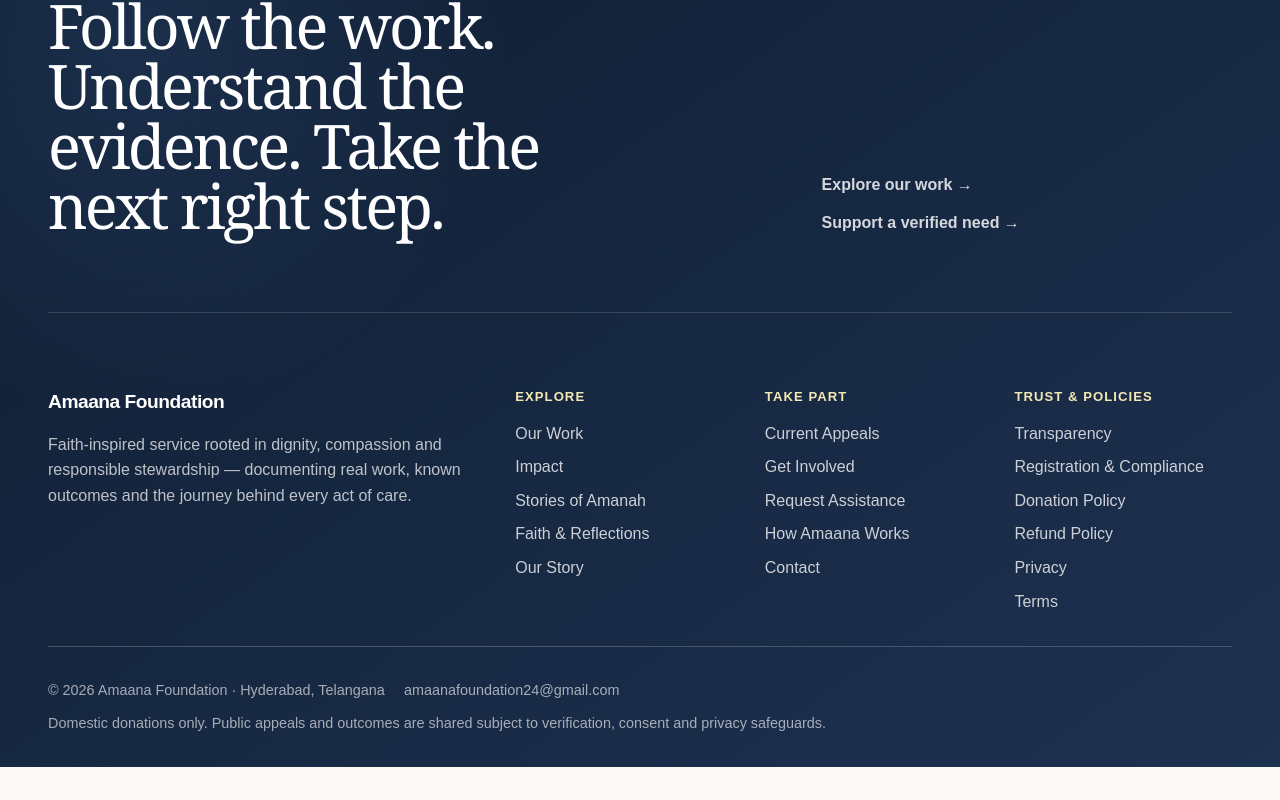
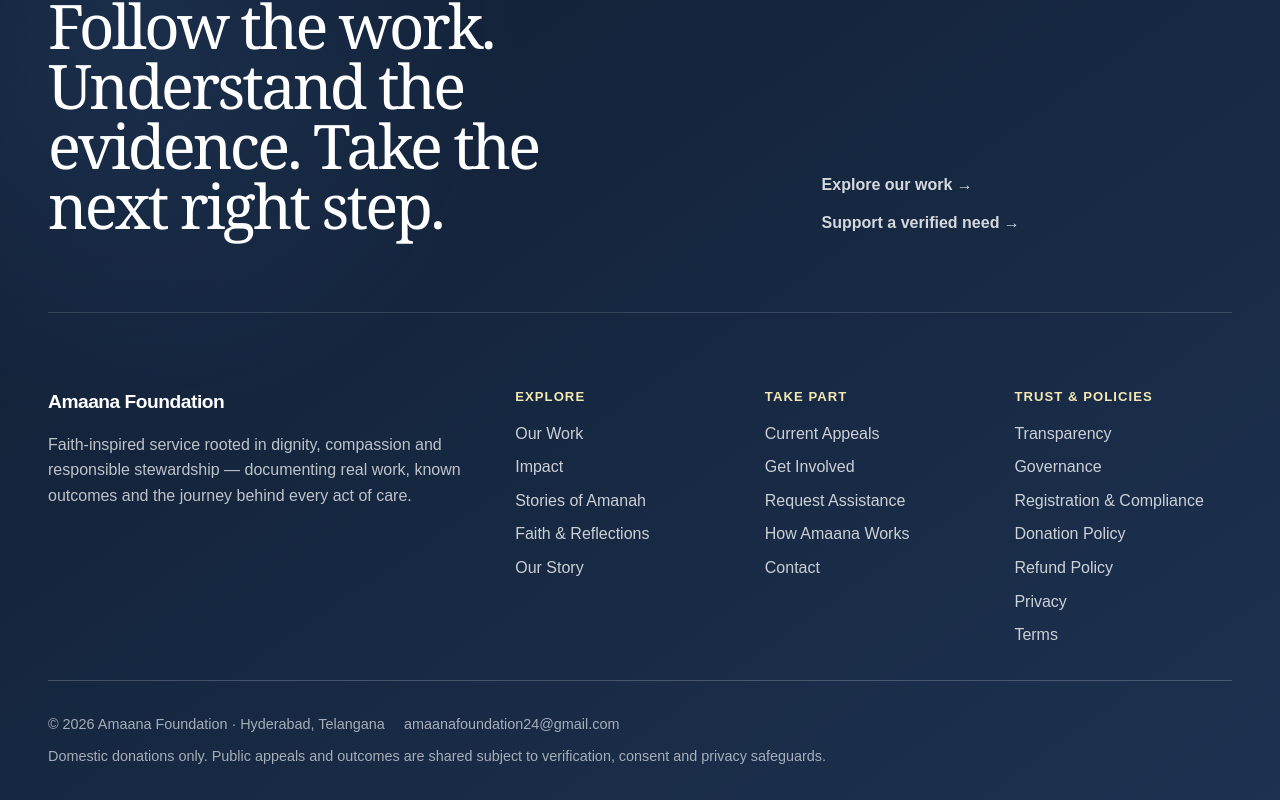
Before and after one commit to immazhark/amaana-platform, a Next.js app: page / in a window 1280 px wide. Shown: the part 8553-9353 px from the top of the page. Before the commit the page ends 9320 px from the top, so only its background shows below. Built offline with nearby package versions, Linux system fonts and the light colour scheme; no server answers; the database is empty.

Commit message:
nav: add governance to trust journeys

```diff
--- a/src/components/site-footer.tsx
+++ b/src/components/site-footer.tsx
@@ -47,6 +47,7 @@ export function SiteFooter() {
             <h3>Trust & policies</h3>
             <div className="footer-links">
               <Link href="/transparency">Transparency</Link>
+              <Link href="/governance">Governance</Link>
               <Link href="/compliance">Registration & Compliance</Link>
               <Link href="/donation-policy">Donation Policy</Link>
               <Link href="/refund-policy">Refund Policy</Link>
```
